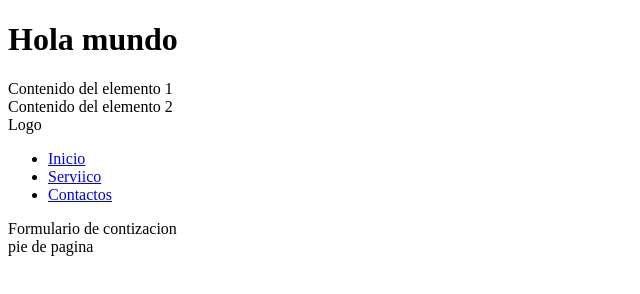
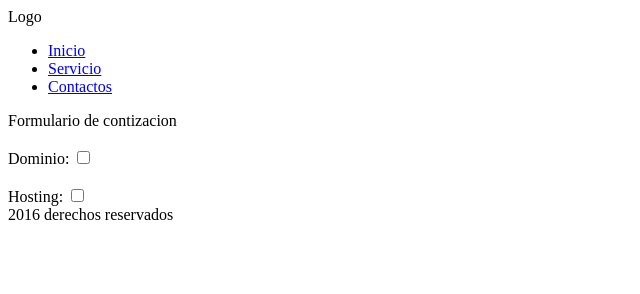
Before and after one commit to regitoro/cotizador-web, a plain HTML site: page index.html in a window 1280 px wide. Shown: the whole page, without its empty margins (0-640 px from the left). Drawn offline with Linux system fonts and the light colour scheme.

Commit message:
Update index.html

```diff
--- a/index.html
+++ b/index.html
@@ -6,17 +6,13 @@
     <title>Cotizador Web</title>
 </head>
 <body>
-    <h1>Hola mundo</h1>
-    <div id= "elemento1" class = "elemento">Contenido del elemento 1</div>
-
-    <div id= "elemento2" class = "elemento">Contenido del elemento 2</div>
 
     <div class = "header">
         <div class="logo">Logo</div>
         <div class="menu-dav">
             <ul>
                 <li><a href = "#">Inicio</a></li>
-                <li><a href = "#">Serviico</a></li>
+                <li><a href = "#">Servicio</a></li>
                 <li><a href = "#">Contactos</a></li>
             </ul>
         </div>
@@ -24,9 +20,19 @@
 
     <div class="container">
         Formulario de contizacion
+        <br><br>
+        <label for="dominio">Dominio:
+            <input class="from-check-input" type="checkbox" id="dominio" name="hosting">
+        </label>
+        <br><br>
+        <label for="hosting">Hosting:
+            <input class="from-check-input" type="checkbox" id="dominio" name="hosting">
+        </label>
+
+
     </div>
     <div class="footer">
-        pie de pagina
+        2016 derechos reservados
     </div>
 
 </body>
```
